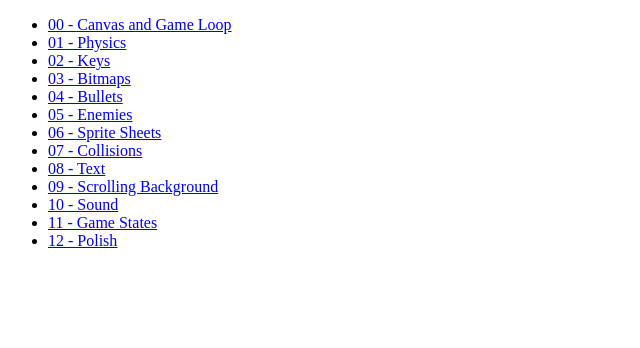
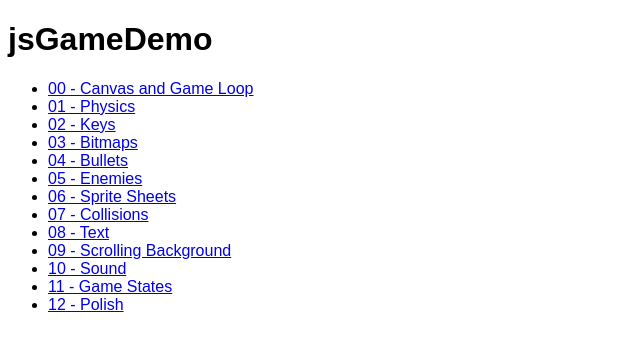
Before and after one commit to mimshwright/jsGameDemo, a plain HTML site: page demo/index.html in a window 1280 px wide. Shown: the whole page, without its empty margins (0-640 px from the left). Drawn offline with Linux system fonts and the light colour scheme.

Commit message:
Changed font of index

```diff
--- a/demo/index.html
+++ b/demo/index.html
@@ -3,8 +3,14 @@
     <head>
         <meta charset="utf-8">
         <title>Game!</title>
+        <style>
+            html {
+                font-family: "HUGE Avant Garde", Arial;
+            }
+        </style>
     </head>
     <body>
+        <h1>jsGameDemo</h1>
         <ul>
             <li>
                 <a href="00-canvas.html">00 - Canvas and Game Loop</a>
```
